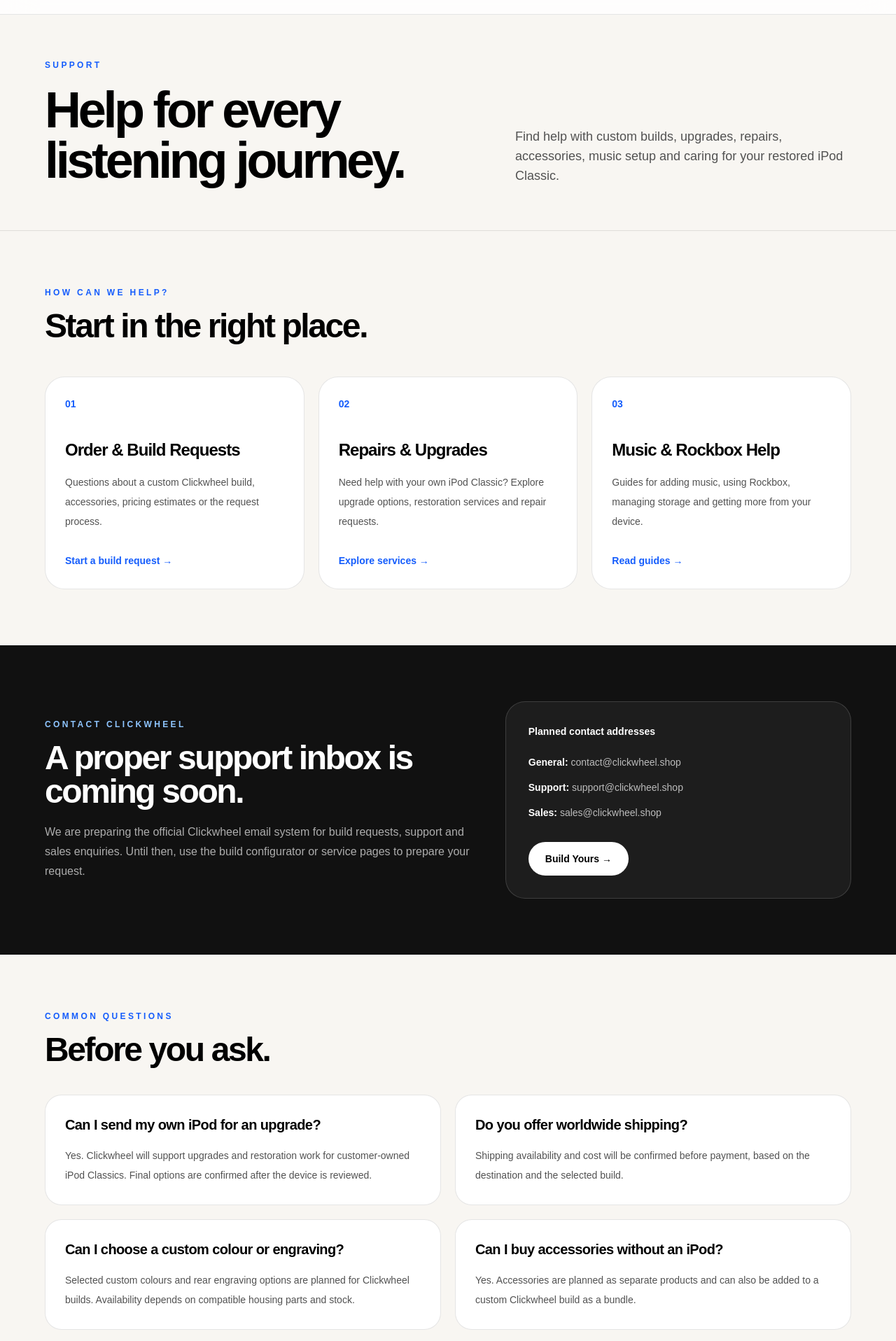
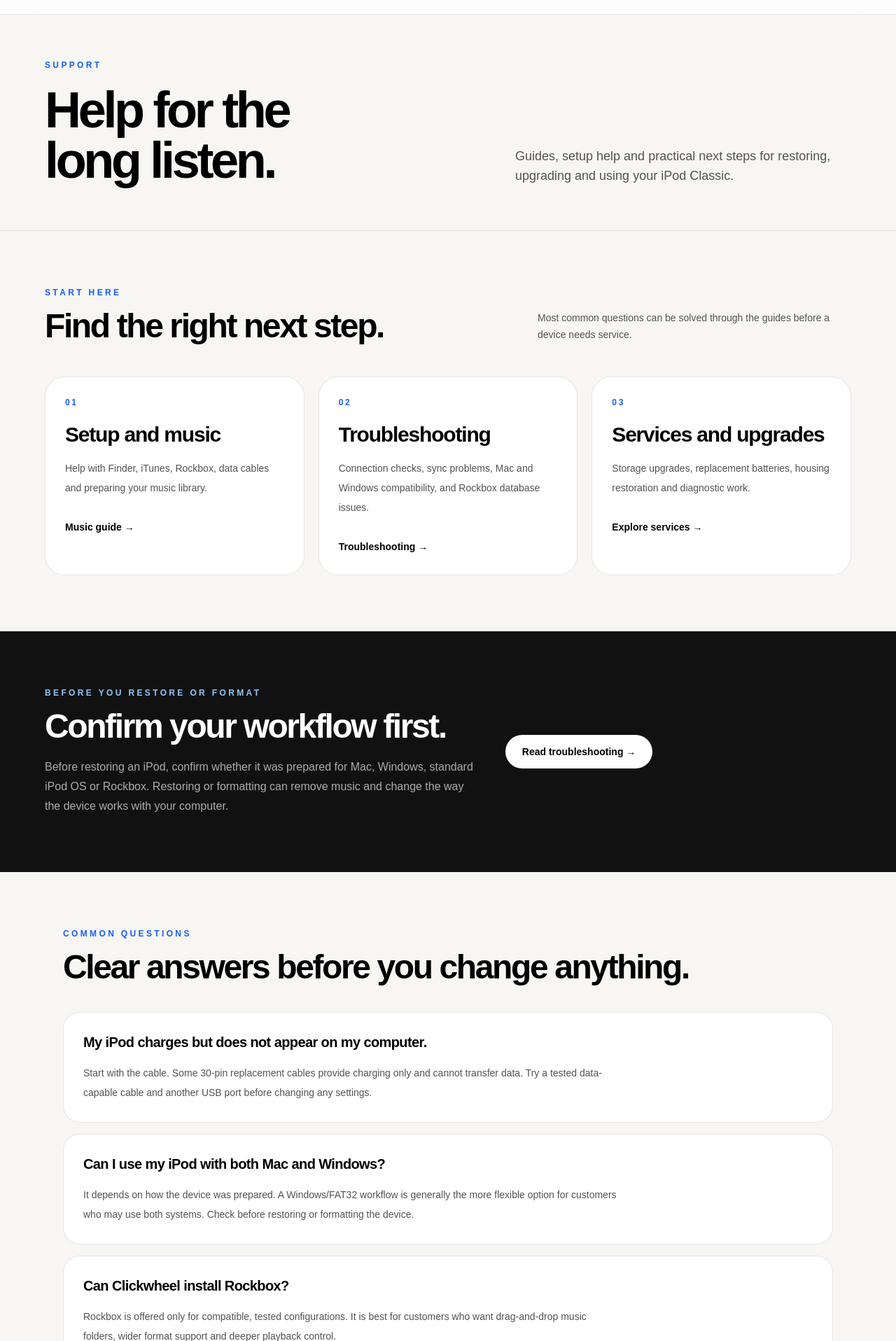
Before and after one commit to clickwheelshop/Clickwheel, a Next.js app: page /support in a window 1280 px wide. Shown: the part 64-1980 px from the top of the page at 70% size. Built offline with nearby package versions, Linux system fonts and the light colour scheme.

Commit message:
Improve support page and troubleshooting links

```diff
--- a/app/support/page.tsx
+++ b/app/support/page.tsx
@@ -2,53 +2,53 @@
 import { Footer } from "@/components/layout/Footer";
 import { Navbar } from "@/components/layout/Navbar";
 
-const helpTopics = [
+const supportTopics = [
   {
     number: "01",
-    title: "Order & Build Requests",
+    title: "Setup and music",
     description:
-      "Questions about a custom Clickwheel build, accessories, pricing estimates or the request process.",
-    action: "Start a build request",
-    href: "/build",
+      "Help with Finder, iTunes, Rockbox, data cables and preparing your music library.",
+    href: "/guides/music",
+    action: "Music guide →",
   },
   {
     number: "02",
-    title: "Repairs & Upgrades",
+    title: "Troubleshooting",
     description:
-      "Need help with your own iPod Classic? Explore upgrade options, restoration services and repair requests.",
-    action: "Explore services",
-    href: "/services",
+      "Connection checks, sync problems, Mac and Windows compatibility, and Rockbox database issues.",
+    href: "/guides/troubleshooting",
+    action: "Troubleshooting →",
   },
   {
     number: "03",
-    title: "Music & Rockbox Help",
+    title: "Services and upgrades",
     description:
-      "Guides for adding music, using Rockbox, managing storage and getting more from your device.",
-    action: "Read guides",
-    href: "/guides",
+      "Storage upgrades, replacement batteries, housing restoration and diagnostic work.",
+    href: "/services",
+    action: "Explore services →",
   },
 ];
 
-const faqItems = [
+const faqs = [
   {
-    question: "Can I send my own iPod for an upgrade?",
+    question: "My iPod charges but does not appear on my computer.",
     answer:
-      "Yes. Clickwheel will support upgrades and restoration work for customer-owned iPod Classics. Final options are confirmed after the device is reviewed.",
+      "Start with the cable. Some 30-pin replacement cables provide charging only and cannot transfer data. Try a tested data-capable cable and another USB port before changing any settings.",
   },
   {
-    question: "Do you offer worldwide shipping?",
+    question: "Can I use my iPod with both Mac and Windows?",
     answer:
-      "Shipping availability and cost will be confirmed before payment, based on the destination and the selected build.",
+      "It depends on how the device was prepared. A Windows/FAT32 workflow is generally the more flexible option for customers who may use both systems. Check before restoring or formatting the device.",
   },
   {
-    question: "Can I choose a custom colour or engraving?",
+    question: "Can Clickwheel install Rockbox?",
     answer:
-      "Selected custom colours and rear engraving options are planned for Clickwheel builds. Availability depends on compatible housing parts and stock.",
+      "Rockbox is offered only for compatible, tested configurations. It is best for customers who want drag-and-drop music folders, wider format support and deeper playback control.",
   },
   {
-    question: "Can I buy accessories without an iPod?",
+    question: "Do you support customer-owned iPods?",
     answer:
-      "Yes. Accessories are planned as separate products and can also be added to a custom Clickwheel build as a bundle.",
+      "Yes. Clickwheel services are designed for both complete builds and compatible customer-owned iPod Classic devices.",
   },
 ];
 
@@ -66,15 +66,15 @@
           <div className="mt-5 grid gap-8 lg:grid-cols-[1fr_0.75fr] lg:items-end">
             <div>
               <h1 className="max-w-4xl text-5xl font-semibold tracking-[-0.06em] md:text-6xl lg:text-7xl">
-                Help for every
+                Help for the
                 <br />
-                listening journey.
+                long listen.
               </h1>
             </div>
 
             <p className="max-w-xl text-base leading-7 text-neutral-600 md:text-lg">
-              Find help with custom builds, upgrades, repairs, accessories,
-              music setup and caring for your restored iPod Classic.
+              Guides, setup help and practical next steps for restoring,
+              upgrading and using your iPod Classic.
             </p>
           </div>
         </div>
@@ -82,27 +82,34 @@
 
       <section className="px-6 py-20 md:px-12 lg:px-16">
         <div className="mx-auto max-w-[1600px]">
-          <div className="mb-12 max-w-2xl">
+          <div className="mb-12 flex flex-col gap-5 md:flex-row md:items-end md:justify-between">
+            <div>
               <p className="text-xs font-semibold uppercase tracking-[0.28em] text-blue-600">
-              How can we help?
+                Start here
               </p>
 
               <h2 className="mt-4 text-4xl font-semibold tracking-[-0.05em] md:text-5xl">
-              Start in the right place.
+                Find the right next step.
               </h2>
             </div>
 
+            <p className="max-w-md text-sm leading-6 text-neutral-600">
+              Most common questions can be solved through the guides before a
+              device needs service.
+            </p>
+          </div>
+
           <div className="grid gap-5 lg:grid-cols-3">
-            {helpTopics.map((topic) => (
+            {supportTopics.map((topic) => (
               <article
                 key={topic.title}
-                className="rounded-[28px] border border-black/10 bg-white p-7 transition hover:-translate-y-1 hover:shadow-[0_20px_45px_rgba(0,0,0,0.08)]"
+                className="rounded-[28px] border border-black/10 bg-white p-7"
               >
-                <p className="text-sm font-semibold text-blue-600">
+                <p className="text-xs font-semibold uppercase tracking-[0.22em] text-blue-600">
                   {topic.number}
                 </p>
 
-                <h3 className="mt-10 text-2xl font-semibold tracking-[-0.04em]">
+                <h3 className="mt-5 text-3xl font-semibold tracking-[-0.04em]">
                   {topic.title}
                 </h3>
 
@@ -112,9 +119,9 @@
 
                 <Link
                   href={topic.href}
-                  className="mt-8 inline-flex text-sm font-semibold text-blue-600 transition hover:text-blue-800"
+                  className="mt-8 inline-flex text-sm font-semibold text-black transition hover:text-blue-600"
                 >
-                  {topic.action} →
+                  {topic.action}
                 </Link>
               </article>
             ))}
@@ -126,77 +133,85 @@
         <div className="mx-auto grid max-w-[1600px] gap-10 lg:grid-cols-[1fr_0.8fr] lg:items-center">
           <div>
             <p className="text-xs font-semibold uppercase tracking-[0.28em] text-blue-300">
-              Contact Clickwheel
+              Before you restore or format
             </p>
 
             <h2 className="mt-4 max-w-3xl text-4xl font-semibold tracking-[-0.05em] md:text-5xl">
-              A proper support inbox is coming soon.
+              Confirm your workflow first.
             </h2>
 
             <p className="mt-5 max-w-2xl text-base leading-7 text-white/65">
-              We are preparing the official Clickwheel email system for build
-              requests, support and sales enquiries. Until then, use the build
-              configurator or service pages to prepare your request.
+              Before restoring an iPod, confirm whether it was prepared for Mac,
+              Windows, standard iPod OS or Rockbox. Restoring or formatting can
+              remove music and change the way the device works with your
+              computer.
             </p>
           </div>
 
-          <div className="rounded-[28px] border border-white/15 bg-white/5 p-8">
-            <p className="text-sm font-semibold">Planned contact addresses</p>
-
-            <div className="mt-6 space-y-4 text-sm text-white/70">
-              <p>
-                <span className="font-semibold text-white">General:</span>{" "}
-                contact@clickwheel.shop
-              </p>
-
-              <p>
-                <span className="font-semibold text-white">Support:</span>{" "}
-                support@clickwheel.shop
-              </p>
-
-              <p>
-                <span className="font-semibold text-white">Sales:</span>{" "}
-                sales@clickwheel.shop
-              </p>
-            </div>
-
+          <div>
             <Link
-              href="/build"
-              className="mt-8 inline-flex rounded-full bg-white px-6 py-3.5 text-sm font-semibold text-black transition hover:bg-neutral-200"
+              href="/guides/troubleshooting"
+              className="inline-flex rounded-full bg-white px-6 py-3.5 text-sm font-semibold text-black transition hover:bg-neutral-200"
             >
-              Build Yours →
+              Read troubleshooting →
             </Link>
           </div>
         </div>
       </section>
 
       <section className="px-6 py-20 md:px-12 lg:px-16">
-        <div className="mx-auto max-w-[1600px]">
-          <div className="mb-10">
+        <div className="mx-auto max-w-[1100px]">
           <p className="text-xs font-semibold uppercase tracking-[0.28em] text-blue-600">
-              Common Questions
+            Common questions
           </p>
 
           <h2 className="mt-4 text-4xl font-semibold tracking-[-0.05em] md:text-5xl">
-              Before you ask.
+            Clear answers before you change anything.
           </h2>
-          </div>
 
-          <div className="grid gap-5 lg:grid-cols-2">
-            {faqItems.map((item) => (
+          <div className="mt-10 space-y-4">
+            {faqs.map((faq) => (
               <article
-                key={item.question}
+                key={faq.question}
                 className="rounded-[24px] border border-black/10 bg-white p-7"
               >
                 <h3 className="text-xl font-semibold tracking-[-0.03em]">
-                  {item.question}
+                  {faq.question}
                 </h3>
 
-                <p className="mt-4 text-sm leading-7 text-neutral-600">
-                  {item.answer}
+                <p className="mt-4 max-w-3xl text-sm leading-7 text-neutral-600">
+                  {faq.answer}
                 </p>
               </article>
             ))}
+          </div>
+        </div>
+      </section>
+
+      <section className="px-6 pb-20 md:px-12 lg:px-16">
+        <div className="mx-auto max-w-[1600px] rounded-[30px] bg-[#e9e2d6] p-8 md:p-12">
+          <p className="text-xs font-semibold uppercase tracking-[0.28em] text-blue-600">
+            Build support
+          </p>
+
+          <div className="mt-5 grid gap-8 lg:grid-cols-[1fr_auto] lg:items-end">
+            <div>
+              <h2 className="max-w-3xl text-3xl font-semibold tracking-[-0.05em] md:text-4xl">
+                Planning a new build or an upgrade?
+              </h2>
+
+              <p className="mt-5 max-w-2xl text-base leading-7 text-neutral-700">
+                Choose your model, storage, battery, finish and software
+                preference in the Clickwheel configurator.
+              </p>
+            </div>
+
+            <Link
+              href="/build"
+              className="inline-flex rounded-full bg-black px-6 py-3.5 text-sm font-semibold text-white transition hover:bg-neutral-800"
+            >
+              Build Yours →
+            </Link>
           </div>
         </div>
       </section>
```
Lines whose indentation alone changed are shown as unchanged.
